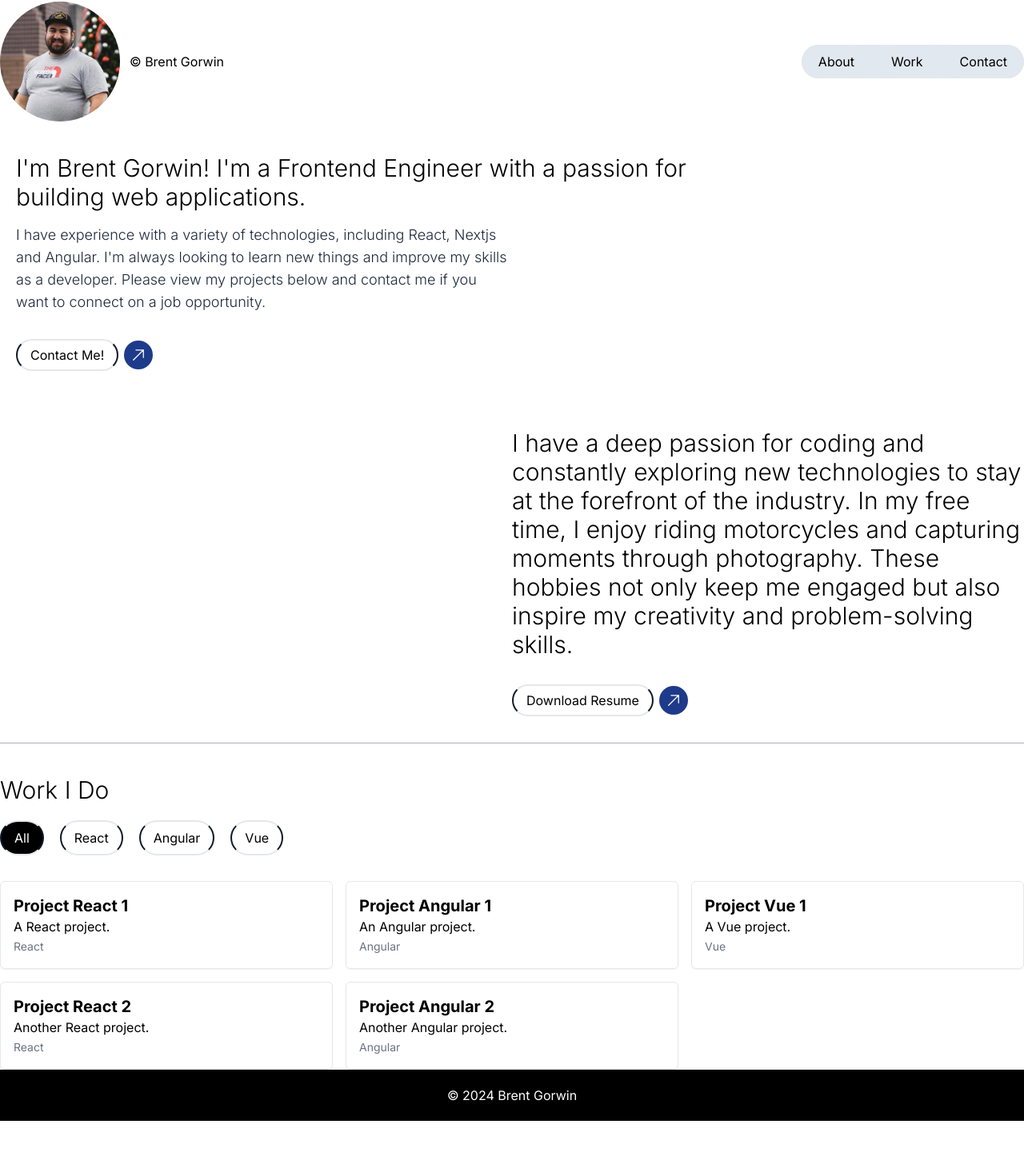
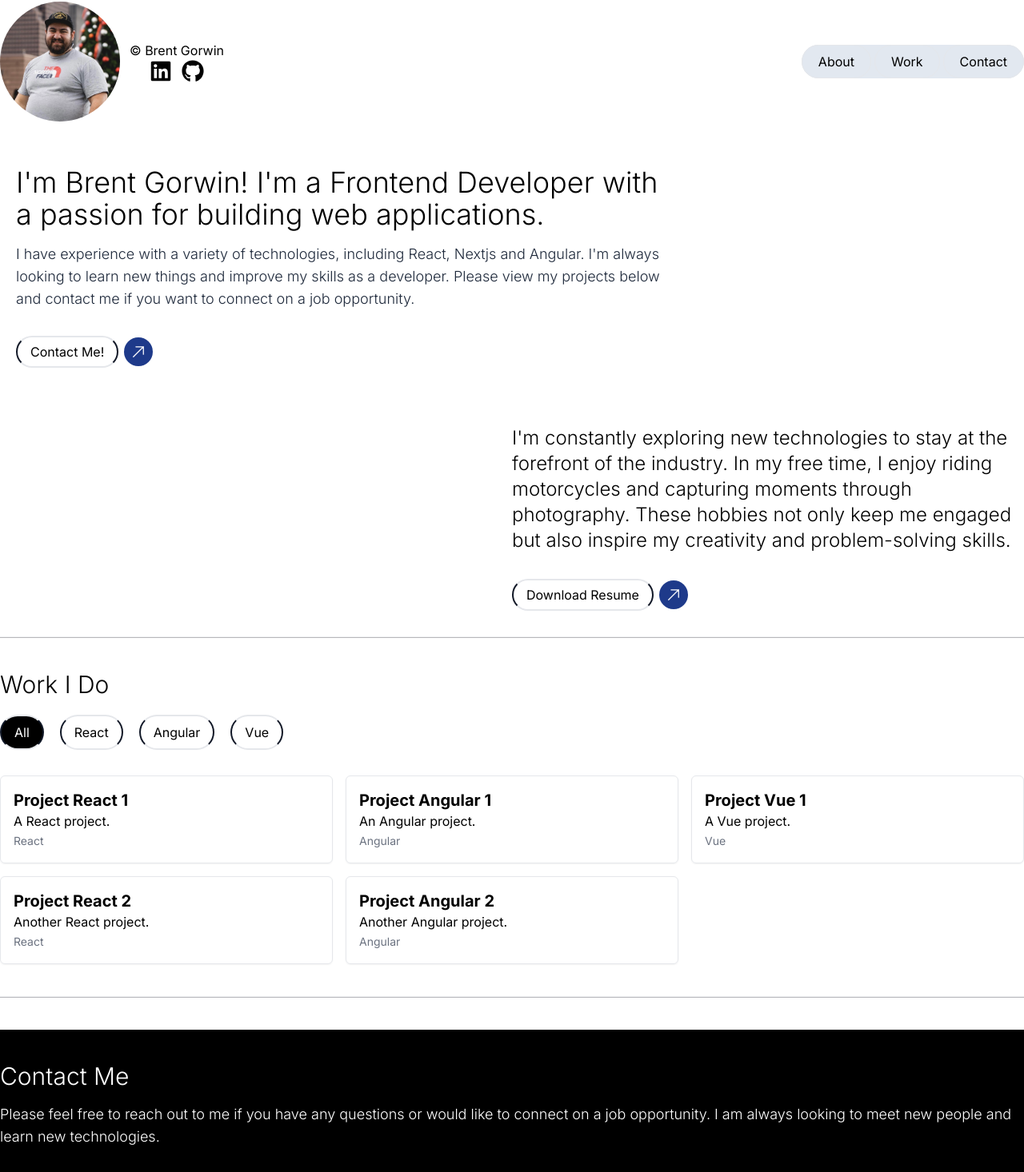
Before and after one commit to bgorwin/portfolio-2024, a Next.js app: page / in a window 1280 px wide. Shown: the part 14-1480 px from the top of the page at 80% size. Before the commit the page ends 1416 px from the top, so only its background shows below. Built offline with nearby package versions, Linux system fonts and the light colour scheme.

Commit message:
Adjusted the social media icons in the footer, updated the text font size and will work on the projects next. I have to get images or thumbnails to add to the Project Card components.

```diff
--- a/package.json
+++ b/package.json
@@ -12,7 +12,8 @@
     "@heroicons/react": "^2.1.4",
     "next": "14.2.4",
     "react": "^18",
-    "react-dom": "^18"
+    "react-dom": "^18",
+    "react-icons": "^5.2.1"
   },
   "devDependencies": {
     "eslint": "^8",
--- a/src/app/page.js
+++ b/src/app/page.js
@@ -48,21 +48,26 @@ export default function Home() {
 	return (
 		<>
 			<div className='container mx-auto px-5'>
-				<h1 className='text-3xl font-light mt-10 w-full md:w-3/4 lg:w-3/4 xl:w-3/4 '>
-					I&apos;m Brent Gorwin! I&apos;m a Frontend Engineer with a
-					passion for building web applications.
-				</h1>
+				<div className='grid grid-cols-1 sm:grid-cols-3 md:grid-cols-3 lg:grid-cols-3'>
+					<div className='col-span-2'>
+						<h1 className='text-4xl font-light mt-10 '>
+							I&apos;m Brent Gorwin! I&apos;m a Frontend Developer
+							with a passion for building web applications.
+						</h1>
+						<p className='text-lg font-light text-slate-800 mt-4'>
+							I have experience with a variety of technologies,
+							including React, Nextjs and Angular. I&apos;m always
+							looking to learn new things and improve my skills as
+							a developer. Please view my projects below and
+							contact me if you want to connect on a job
+							opportunity.
+						</p>
 
-				<p className='text-lg font-light text-slate-800 mt-4 w-full md:w-1/2 lg:w-1/2 xl:w-1/2 '>
-					I have experience with a variety of technologies, including
-					React, Nextjs and Angular. I&apos;m always looking to learn
-					new things and improve my skills as a developer. Please view
-					my projects below and contact me if you want to connect on a
-					job opportunity.
-				</p>
-
-				<div className='mt-10'>
-					<Button href='#' buttonText='Contact Me!' />
+						<div className='mt-10'>
+							<Button href='#' buttonText='Contact Me!' />
+						</div>
+					</div>
+					<div className='col-span-1'></div>
 				</div>
 			</div>
 
@@ -70,14 +75,13 @@ export default function Home() {
 				<div className='grid grid-cols-1 sm:grid-cols-4 md:grid-cols-4 lg:grid-cols-4 xl:grid-cols-4'>
 					<div className='col-span-2'></div>
 					<div className='col-span-2'>
-						<p className='text-3xl font-light'>
-							I have a deep passion for coding and constantly
-							exploring new technologies to stay at the forefront
-							of the industry. In my free time, I enjoy riding
-							motorcycles and capturing moments through
-							photography. These hobbies not only keep me engaged
-							but also inspire my creativity and problem-solving
-							skills.
+						<p className='text-2xl font-light'>
+							I&apos;m constantly exploring new technologies to
+							stay at the forefront of the industry. In my free
+							time, I enjoy riding motorcycles and capturing
+							moments through photography. These hobbies not only
+							keep me engaged but also inspire my creativity and
+							problem-solving skills.
 						</p>
 
 						<div className='mt-10'>
@@ -98,9 +102,9 @@ export default function Home() {
 							<button
 								key={tag}
 								onClick={() => setFilter(tag)}
-								className={`me-5 px-4 py-2 border-2 border-x-gray-900 text-black rounded-full ${
+								className={`me-5 px-4 py-2 border-2 border-x-gray-900 text-black hover:bg-black hover:text-white hover:border-black rounded-full ${
 									filter === tag
-										? "bg-black text-white"
+										? "bg-black text-white "
 										: "bg-white text-black"
 								}`}
 							>
@@ -108,13 +112,35 @@ export default function Home() {
 							</button>
 						))}
 					</div>
-					<div className='grid grid-cols-1 md:grid-cols-2 lg:grid-cols-3 gap-4'>
+					<div className='grid grid-cols-1 md:grid-cols-2 lg:grid-cols-3 gap-4 transition duration-500'>
 						{filteredProjects.map((project) => (
 							<ProjectCard key={project.id} {...project} />
 						))}
 					</div>
 				</div>
 			</section>
+
+			<hr className='container mx-auto my-10 bg-zinc-500 h-[2px;] opacity-50' />
+
+			{/* Contact Me Section  */}
+			<section className='bg-black text-white py-10'>
+				<div className='container mx-auto'>
+					<h2 className='text-3xl font-light '>Contact Me</h2>
+					<p className='text-lg font-light  mt-4'>
+						Please feel free to reach out to me if you have any
+						questions or would like to connect on a job opportunity.
+						I am always looking to meet new people and learn new
+						technologies.
+					</p>
+					<div className='mt-10'>
+						<Button
+							buttonText='Contact Me'
+							href='mailto:brent.gorwin@gmail.com'
+							classes='text-white'
+						/>
+					</div>
+				</div>
+			</section>
 		</>
 	);
 }
--- a/src/components/Button.jsx
+++ b/src/components/Button.jsx
@@ -1,9 +1,9 @@
 import Link from 'next/link';
 
-const Button = ({ href, buttonText }) => {
+const Button = ({ href, buttonText, classes }) => {
   return (
     <>
-      <Link href={href} className="relative px-4 py-2 border-2 border-x-gray-900 text-black rounded-full hover:bg-black hover:text-white hover:border-gray-900 transition-colors duration-300">
+      <Link href={href} className={`${classes} relative px-4 py-2 border-2 border-x-gray-900 text-black rounded-full hover:bg-black hover:text-white hover:border-gray-900 transition-colors duration-300`}>
         {buttonText} <span className="absolute right-[-45px] transition-transform duration-300 hover:rotate-45 bottom-0 rounded-full bg-blue-900 inline-block align-middle ms-2">
         <svg xmlns="http://www.w3.org/2000/svg" fill="none" viewBox="0 0 24 24" strokeWidth={1.5} stroke="white" className="size-9 p-2">
         <path strokeLinecap="round" strokeLinejoin="round" d="m4.5 19.5 15-15m0 0H8.25m11.25 0v11.25" />
--- a/src/components/Footer.jsx
+++ b/src/components/Footer.jsx
@@ -1,8 +1,13 @@
+import SocialMediaIcons from "./Social-Media-Icons";
+
 export default function Footer() {
   return (
     <footer className="py-5 bg-black text-white flex justify-center items-center">
-        <div className="container ">
-            <p className="text-base text-center">© 2024 Brent Gorwin</p>
+        <div className="container">
+            <p className="text-sm text-gray-500 border-t border-gray-600 py-3">Social Media</p>
+            <SocialMediaIcons />
+            <p className="text-base py-5">© 2024 Brent Gorwin</p>
+
         </div>
     </footer>
   );
--- a/src/components/Navigation.js
+++ b/src/components/Navigation.js
@@ -1,6 +1,7 @@
 import Image from "next/image";
 import profileImage from "/public/profile.jpg";
 import Link from "next/link";
+import SocialMediaIcons from "./Social-Media-Icons";
 
 export default function Navigation() {
 	return (
@@ -21,6 +22,9 @@ export default function Navigation() {
 						<p className='text-base text-center'>
 							&copy; Brent Gorwin
 						</p>
+						<div className='mx-auto'>
+							<SocialMediaIcons />
+						</div>
 					</div>
 				</div>
 
--- /dev/null
+++ b/src/components/Social-Media-Icons.jsx
@@ -0,0 +1,25 @@
+import Link from "next/link";
+import { FaLinkedin } from "react-icons/fa";
+import { FaGithub } from "react-icons/fa";
+
+
+export default function SocialMediaIcons() {
+    return (
+        <>
+            <div className="container flex  align-middle items-center">
+                <ul className="flex flex-row flex-wrap gap-3">
+                    <li>
+                        <Link href="https://www.linkedin.com/in/brent-gorwin-240b62115/">
+                            <FaLinkedin className="h-7 w-7 hover:fill-blue-600" />
+                        </Link>
+                    </li>
+                    <li>
+                        <Link href="https://github.com/bgorwin">
+                            <FaGithub className="h-7 w-7 hover:fill-gray-600"  />
+                        </Link>
+                    </li>
+                </ul>
+            </div>
+        </>
+    );
+}
```
Also changed, not shown: 1 other file (tests, documents, lock files or other folders).
